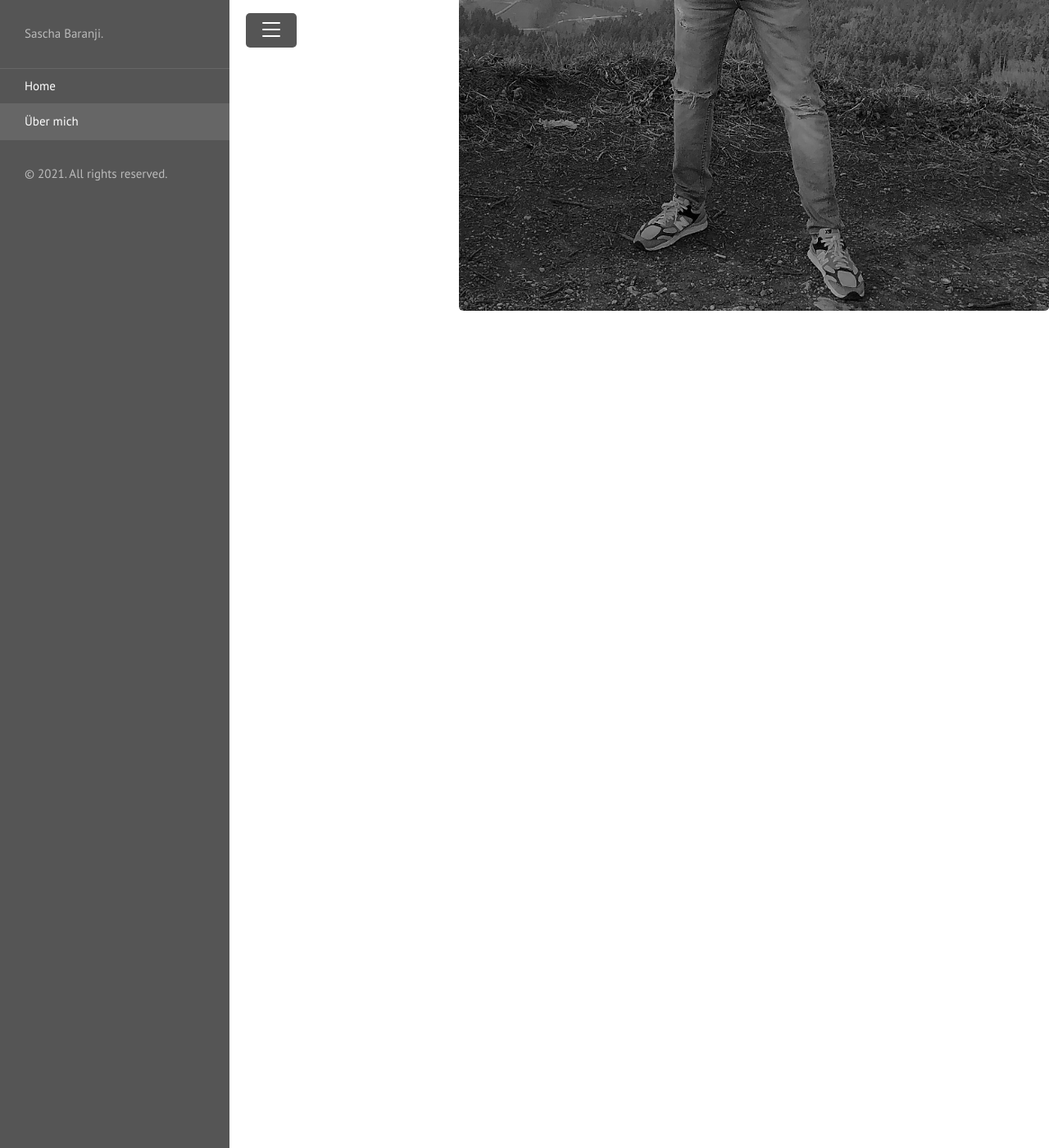
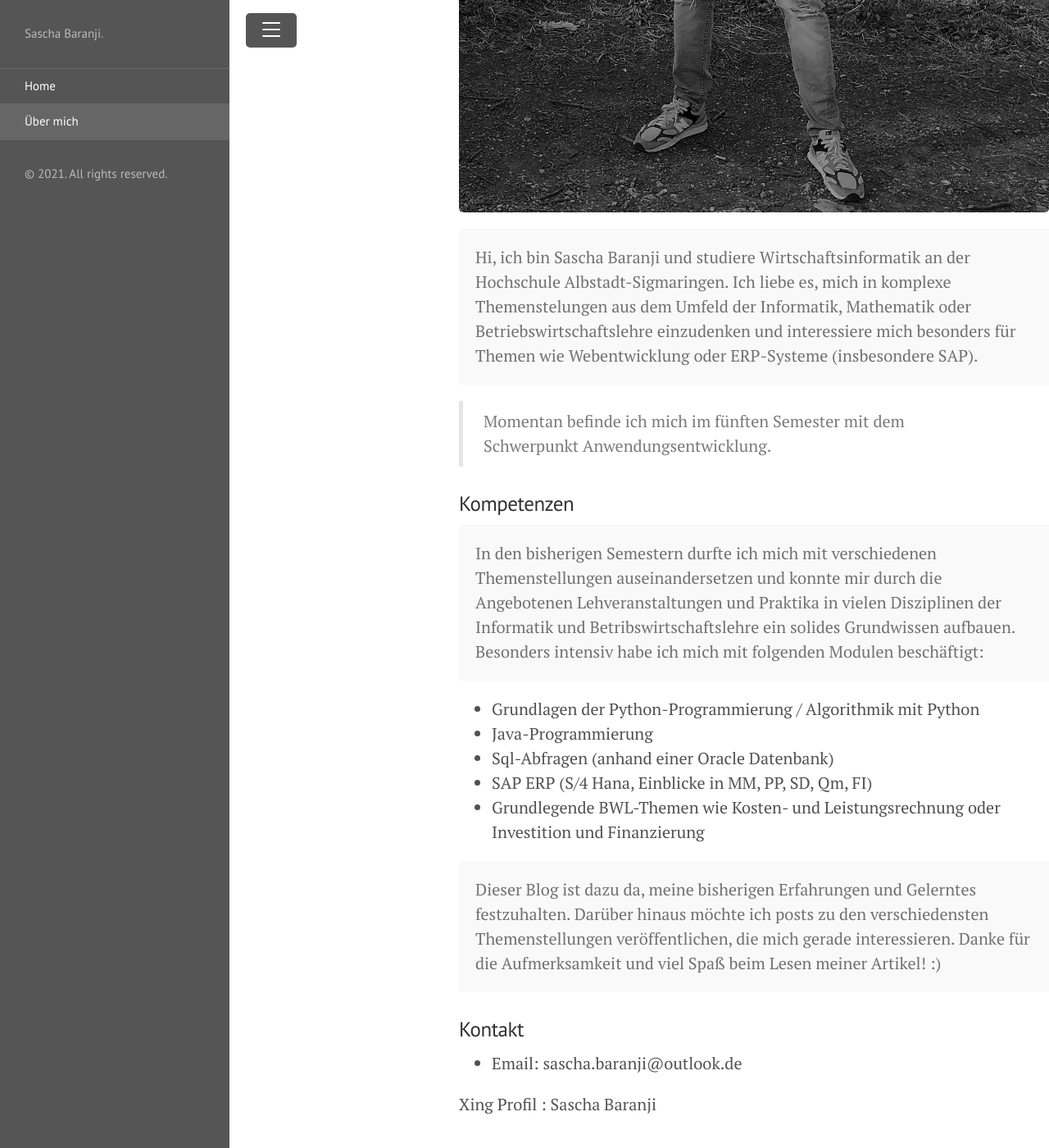
Before and after one commit to Sascha-B23/Sascha-B23.github.io, a Jekyll site: the page built from about.md, in a window 1280 px wide and 1400 px high, scrolled down 1004 px. Shown: the whole window at 82% size. Built offline with Jekyll 4.4.1, drawn with Linux system fonts in a browser that asks for light colours; some of the changed text lies outside the part shown.

Commit message:
Neue About Page

```diff
--- a/about.md
+++ b/about.md
@@ -3,8 +3,36 @@ layout: page
 title: Über mich
 ---
 
+![My helpful screenshot](\public\ich.JPG)
+
 <p class="message">
-  Mein Name ist Sascha Baranji und ich studiere Wirtschaftsinformatik an der Hochschule Albstadt-Sigmaringen
+  Hi, ich bin Sascha Baranji und studiere Wirtschaftsinformatik an der Hochschule Albstadt-Sigmaringen. Ich liebe es, mich in komplexe Themenstelungen aus dem Umfeld der Informatik, Mathematik oder Betriebswirtschaftslehre einzudenken und interessiere mich besonders für Themen wie Webentwicklung oder ERP-Systeme (insbesondere SAP).
 </p>
 
-![My helpful screenshot](\public\ich.JPG)
+> Momentan befinde ich mich im fünften Semester mit dem Schwerpunkt Anwendungsentwicklung.
+
+
+### Kompetenzen
+
+<p class="message">
+  In den bisherigen Semestern durfte ich mich mit verschiedenen Themenstellungen auseinandersetzen und konnte mir durch die Angebotenen Lehveranstaltungen und Praktika in vielen Disziplinen der Informatik und Betribswirtschaftslehre ein solides Grundwissen aufbauen. Besonders intensiv habe ich mich mit folgenden Modulen beschäftigt:
+
+</p>
+
+* Grundlagen der Python-Programmierung / Algorithmik mit Python
+* Java-Programmierung
+* Sql-Abfragen (anhand einer Oracle Datenbank)
+* SAP ERP (S/4 Hana, Einblicke in MM, PP, SD, Qm, FI)
+* Grundlegende BWL-Themen wie Kosten- und Leistungsrechnung oder Investition und Finanzierung
+
+
+<p class="message">
+  Dieser Blog ist dazu da, meine bisherigen Erfahrungen und Gelerntes festzuhalten. Darüber hinaus möchte ich posts zu den verschiedensten Themenstellungen veröffentlichen, die mich gerade interessieren.
+  Danke für die Aufmerksamkeit und viel Spaß beim Lesen meiner Artikel! :)
+</p>
+
+### Kontakt
+
+* Email: sascha.baranji@outlook.de
+
+Xing Profil : <a href="https://www.xing.com/profile/Sascha_Baranji3/cv">Sascha Baranji</a>
```
